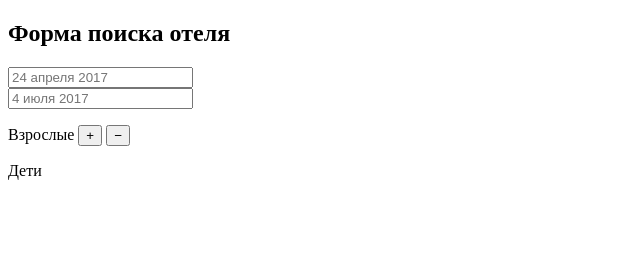
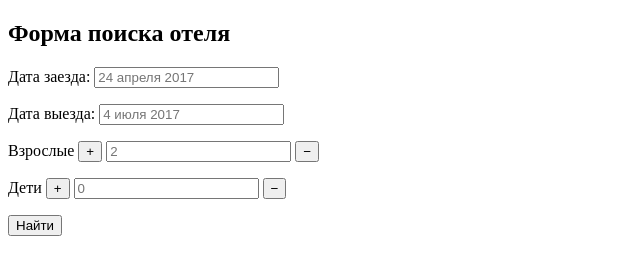
Before and after one commit to Kabanchik86/933207-sedona-24, a plain HTML site: page search.html in a window 1280 px wide. Shown: the whole page, without its empty margins (0-640 px from the left). Drawn offline with Linux system fonts and the light colour scheme.

Commit message:
Формы 04.02.2019

```diff
--- a/search.html
+++ b/search.html
@@ -9,16 +9,26 @@
 <body>
   <main class="container">
     <section class="appointment">
-        <h2 class="visually-hidden">Форма поиска отеля</h2>
+      <h2 class="visually-hidden">Форма поиска отеля</h2>
       <form class="appointment-form" action="https://echo.htmlacademy.ru" method="post">
-    <input type="data" name="data" placeholder="24 апреля 2017"><br>
-    <input type="data" name="data" placeholder="4 июля 2017"><br>
-    <p>Взрослые
-    <button>&plus;</button>
-    <button>&minus;</button>
-    </p>
-    <p>Дети</p>
-    </form>
+        <p class="appointment-item"><label for="appointment-date-arrival">Дата заезда:</label>
+          <input type="text" name="date-arrival" id="appointment-date-arrival" placeholder="24 апреля 2017"><br>
+        </p>
+        <p class="appointment-item"><label for="appointment-date-leaving">Дата выезда:</label>
+          <input type="text" name="date-leaving" id="appointment-date-leaving" placeholder="4 июля 2017"><br>
+        </p>
+        <p class="appointment-adult"><label for="appointment-number-adult">Взрослые</label>
+          <button>&plus;</button>
+          <input type="text" name="adult-numbers" id="appointment-number-adult" placeholder="2">
+          <button>&minus;</button>
+        </p>
+        <p class="appointment-children"><label for="appointment-number-children">Дети</label>
+          <button>&plus;</button>
+          <input type="text" name="children-numbers" id="appointment-number-children" placeholder="0">
+          <button>&minus;</button>
+        </p>
+        <button class="button" type="submit">Найти</button>
+      </form>
     </section>
   </main>
 </body>
```
Also changed, not shown: index.html (+1 -1 lines).
